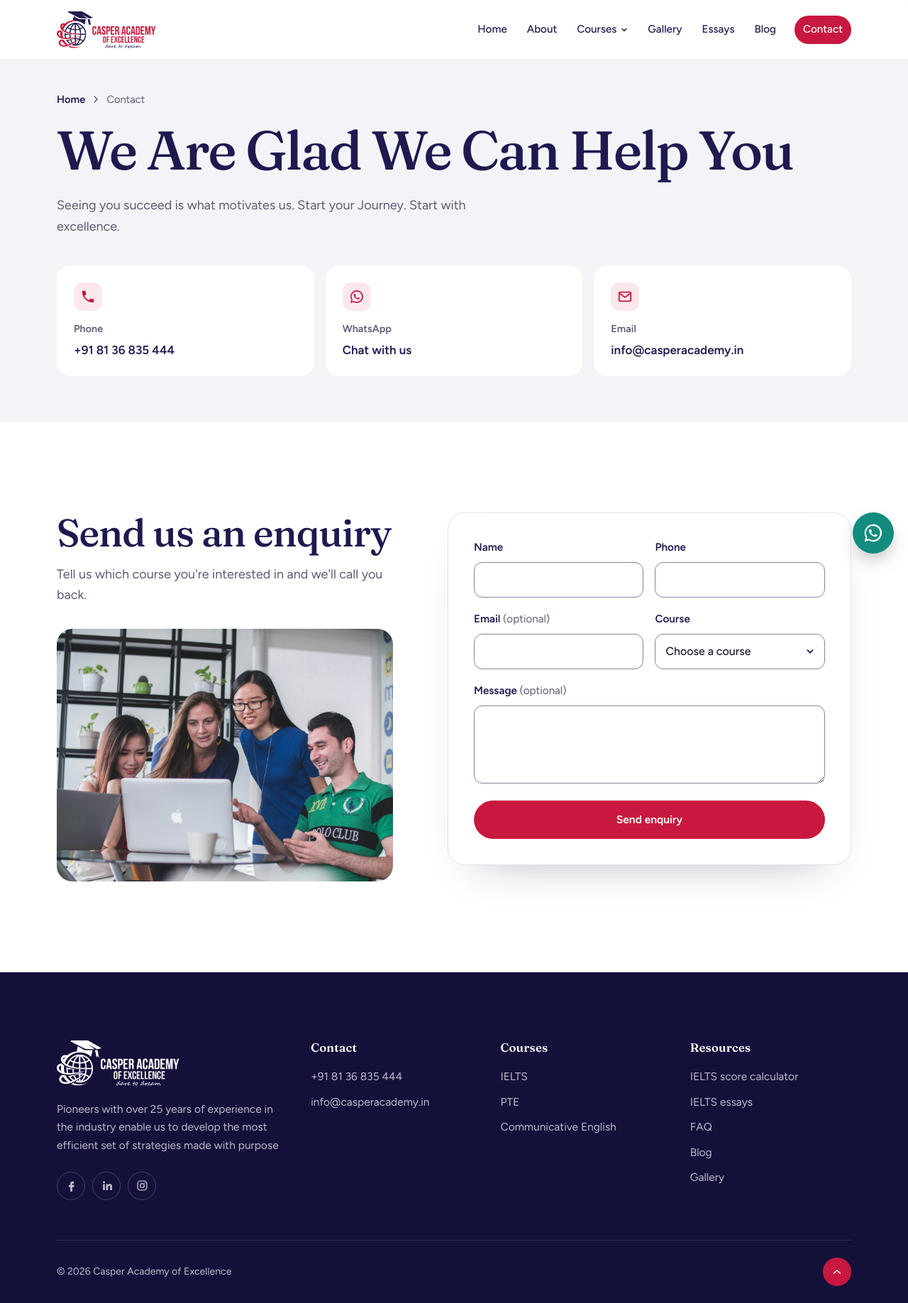
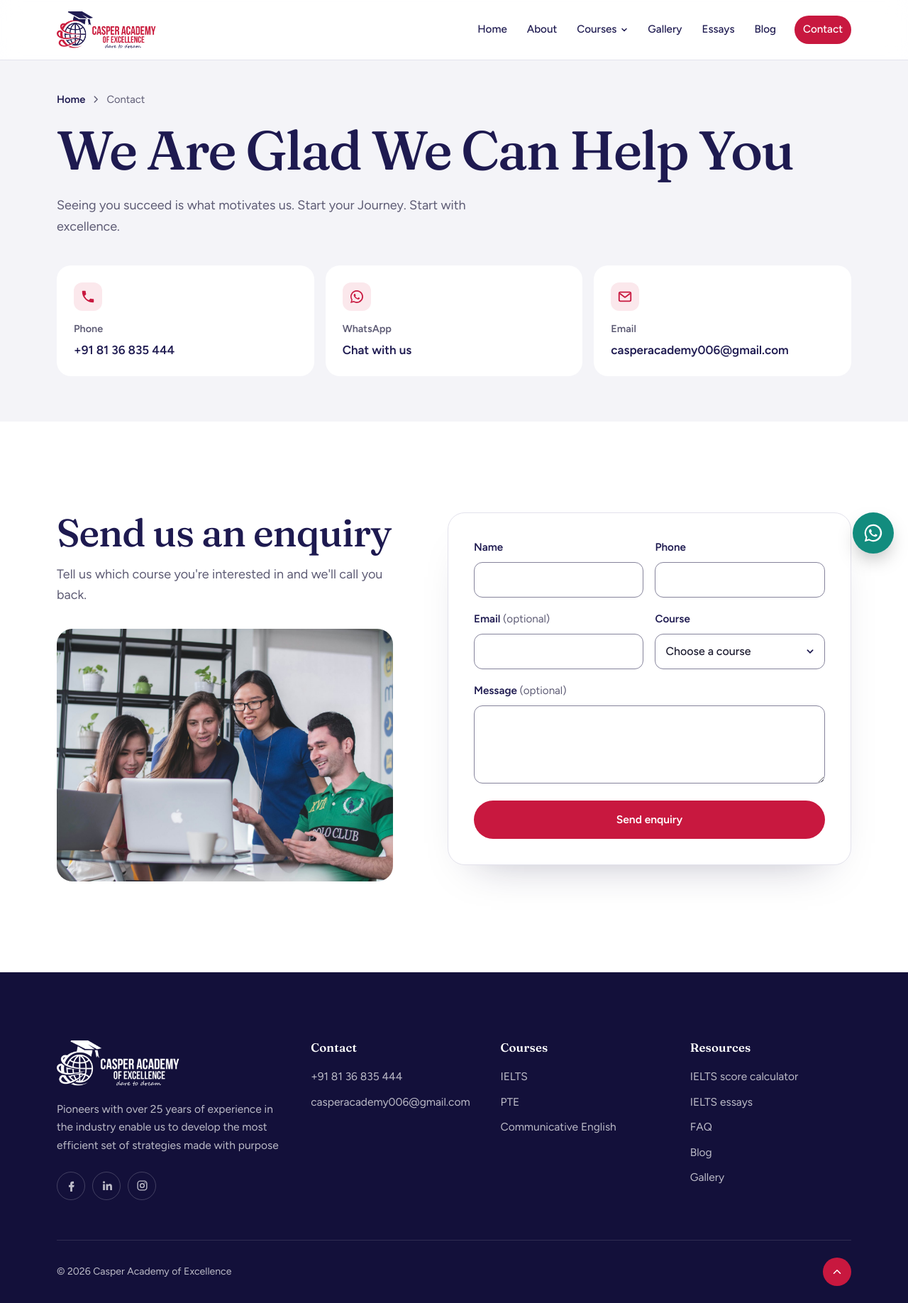
Before and after one commit to Aakarsh-B/casperacademy.in, a PHP site: page /contact in a window 1280 px wide. Shown: the whole page at 71% size. Run offline with PHP 8.4, Linux system fonts and the light colour scheme.

Commit message:
Use casperacademy006@gmail.com for enquiries and contact links
Co-Authored-By: Claude Opus 5.5 <noreply@anthropic.com>
Claude-Session: https://claude.ai/code/session_01AQgEVwKuRvtbe5uCi5PnvX

```diff
--- a/about.php
+++ b/about.php
@@ -103,7 +103,7 @@ include __DIR__ . '/partials/header.php';
         <h2 class="h2 h2--light">Start your Journey. Start with excellence.</h2>
         <div class="cta__actions">
           <a class="btn btn--white" href="tel:+918136835444">Call +91 81 36 835 444</a>
-          <a class="cta__link" href="mailto:info@casperacademy.in">info@casperacademy.in</a>
+          <a class="cta__link" href="mailto:casperacademy006@gmail.com">casperacademy006@gmail.com</a>
         </div>
       </div>
     </div>
--- a/assets/js/main.js
+++ b/assets/js/main.js
@@ -136,7 +136,7 @@
     document.querySelectorAll('.enquiry-form').forEach(function (form) {
       form.addEventListener('submit', function (e) {
         e.preventDefault();
-        alert('This is a preview. On the live website this form sends the enquiry to info@casperacademy.in.');
+        alert('This is a preview. On the live website this form sends the enquiry to casperacademy006@gmail.com.');
       });
     });
   }
--- a/contact.php
+++ b/contact.php
@@ -1,12 +1,12 @@
 <?php
 /*
- * Contact page with an enquiry form. The form posts back here and is emailed to info@casperacademy.in
+ * Contact page with an enquiry form. The form posts back here and is emailed to casperacademy006@gmail.com
  * with PHP mail() (works on Hostinger; the From address must be a mailbox on casperacademy.in).
  * In the static build (tools/build.php defines STATIC_BUILD) the form posts to FormSubmit instead,
  * which emails the same address, and the checks below run in the browser (see the script at the end).
  */
 $static = defined('STATIC_BUILD');
-$to = 'info@casperacademy.in';
+$to = 'casperacademy006@gmail.com';
 $courses = ['IELTS', 'PTE', 'Communicative English', 'Not sure yet'];
 $errors = [];
 $old = ['name' => '', 'phone' => '', 'email' => '', 'course' => '', 'message' => ''];
@@ -75,7 +75,7 @@ $err = fn($k) => isset($errors[$k]) ? ' aria-invalid="true" aria-describedby="'
         <li class="ccard">
           <svg viewBox="0 0 24 24" aria-hidden="true"><rect x="3" y="5" width="18" height="14" rx="2" fill="none" stroke="currentColor" stroke-width="2"/><path d="m4 7 8 6 8-6" fill="none" stroke="currentColor" stroke-width="2" stroke-linejoin="round"/></svg>
           <h2 class="ccard__title">Email</h2>
-          <a href="mailto:info@casperacademy.in">info@casperacademy.in</a>
+          <a href="mailto:casperacademy006@gmail.com">casperacademy006@gmail.com</a>
         </li>
       </ul>
     </div>
--- a/partials/course.php
+++ b/partials/course.php
@@ -121,7 +121,7 @@ if ($list) include __DIR__ . '/achievers.php';
         <h2 class="h2 h2--light"><?= e($course['cta'] ?? 'Join the Best Institute for IELTS Preparation') ?></h2>
         <div class="cta__actions">
           <a class="btn btn--white" href="tel:+918136835444">Call +91 81 36 835 444</a>
-          <a class="cta__link" href="mailto:info@casperacademy.in">info@casperacademy.in</a>
+          <a class="cta__link" href="mailto:casperacademy006@gmail.com">casperacademy006@gmail.com</a>
         </div>
       </div>
     </div>
--- a/partials/footer.php
+++ b/partials/footer.php
@@ -10,7 +10,7 @@ $org = [
   'logo' => $site . '/assets/img/logo.png',
   'image' => $site . '/assets/img/photos/academy-2.jpg',
   'telephone' => '+91 8136835444',
-  'email' => 'info@casperacademy.in',
+  'email' => 'casperacademy006@gmail.com',
   'sameAs' => [
     'https://www.facebook.com/casperacademyofexcellencekochi/',
     'https://www.linkedin.com/company/casper-academy-of-excellence/',
--- a/partials/site-footer.php
+++ b/partials/site-footer.php
@@ -17,7 +17,7 @@
         <h2>Contact</h2>
         <ul class="contact">
           <li><a href="tel:+918136835444">+91 81 36 835 444</a></li>
-          <li><a href="mailto:info@casperacademy.in">info@casperacademy.in</a></li>
+          <li><a href="mailto:casperacademy006@gmail.com">casperacademy006@gmail.com</a></li>
         </ul>
       </div>
 
```
Also changed, not shown: README.md.
